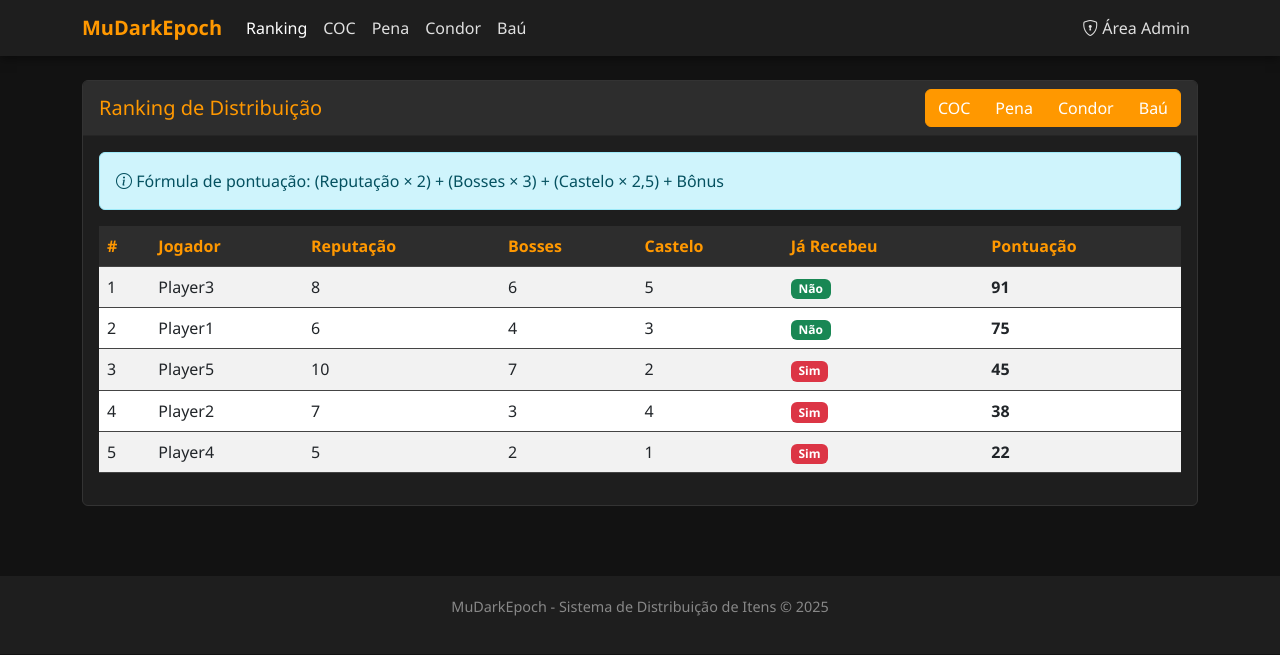
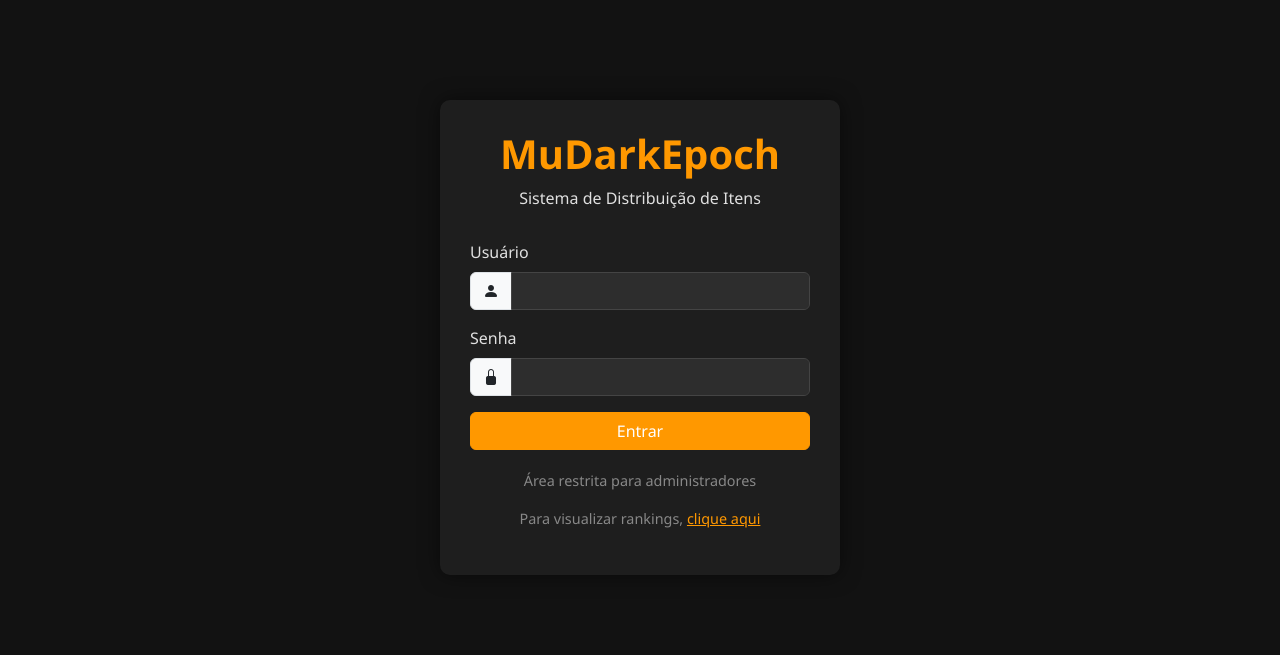
Before and after one commit to josielalv16/MuDarkEpoch, a Flask app: page / in a window 1280 px wide. Shown: the top 655 px of the page. Run offline with Flask 3, Linux system fonts and the light colour scheme; some libraries are stand-ins or nearby versions.

Commit message:
main - Alterações

```diff
--- a/app.py
+++ b/app.py
@@ -1,514 +1,43 @@
-from flask import Flask, render_template, redirect, url_for, flash, request, jsonify, send_from_directory
-from flask_sqlalchemy import SQLAlchemy
-from flask_login import LoginManager, UserMixin, login_user, logout_user, login_required, current_user
-from werkzeug.security import generate_password_hash, check_password_hash
+from flask import Flask, render_template, request, redirect, url_for, session
+import psycopg2
 import os
-from datetime import datetime
+from dotenv import load_dotenv
 
-# Inicialização do Flask
+load_dotenv()
+
 app = Flask(__name__)
-app.config['SECRET_KEY'] = 'asdf#FGSgvasgf$5$WGT'
+app.secret_key = os.getenv('SECRET_KEY')
 
-# Configuração do banco de dados
-app.config['SQLALCHEMY_DATABASE_URI'] = 'sqlite:///mudarkepoch.db'  # Usando SQLite para simplicidade
-app.config['SQLALCHEMY_TRACK_MODIFICATIONS'] = False
+def get_db_connection():
+    conn = psycopg2.connect(os.getenv('DATABASE_URL'))
+    return conn
 
-# Inicialização das extensões
-db = SQLAlchemy(app)
-login_manager = LoginManager(app)
-login_manager.login_view = 'login'
-login_manager.login_message = 'Por favor, faça login para acessar esta página.'
-login_manager.login_message_category = 'warning'
-
-# Definição dos modelos
-class Admin(db.Model, UserMixin):
-    __tablename__ = 'admin'
-
-    id = db.Column(db.Integer, primary_key=True)
-    username = db.Column(db.String(64), unique=True, nullable=False)
-    password_hash = db.Column(db.String(256), nullable=False)
-    nome = db.Column(db.String(128), nullable=False)
-    ultimo_acesso = db.Column(db.DateTime, nullable=True)
-
-    def set_password(self, password):
-        self.password_hash = generate_password_hash(password)
-
-    def check_password(self, password):
-        return check_password_hash(self.password_hash, password)
-
-class Jogador(db.Model):
-    __tablename__ = 'jogador'
-
-    id = db.Column(db.Integer, primary_key=True)
-    nome = db.Column(db.String(64), unique=True, nullable=False)
-    ativo = db.Column(db.Boolean, default=True)
-    data_cadastro = db.Column(db.DateTime, default=datetime.utcnow)
-
-    pontuacoes = db.relationship('Pontuacao', backref='jogador', lazy=True)
-    historicos = db.relationship('Historico', backref='jogador', lazy=True)
-
-class Item(db.Model):
-    __tablename__ = 'item'
-
-    id = db.Column(db.Integer, primary_key=True)
-    nome = db.Column(db.String(64), nullable=False)
-    entregas_realizadas = db.Column(db.Integer, default=0)
-    limite_reset = db.Column(db.Integer, default=10)
-    descricao = db.Column(db.Text, nullable=True)
-
-    pontuacoes = db.relationship('Pontuacao', backref='item', lazy=True)
-    historicos = db.relationship('Historico', backref='item', lazy=True)
-
-class Pontuacao(db.Model):
-    __tablename__ = 'pontuacao'
-
-    id = db.Column(db.Integer, primary_key=True)
-    jogador_id = db.Column(db.Integer, db.ForeignKey('jogador.id'), nullable=False)
-    item_id = db.Column(db.Integer, db.ForeignKey('item.id'), nullable=False)
-    reputacao_semanal = db.Column(db.Integer, default=0)
-    participacoes_boss = db.Column(db.Integer, default=0)
-    participacoes_castelo = db.Column(db.Integer, default=0)
-    ja_recebeu = db.Column(db.Boolean, default=False)
-    pontuacao_total = db.Column(db.Integer, default=0)
-    ultima_atualizacao = db.Column(db.DateTime, default=datetime.utcnow)
-
-    def calcular_pontuacao(self):
-        pontuacao = (self.reputacao_semanal * 2) + (self.participacoes_boss * 3) + (self.participacoes_castelo * 2.5)
-        if not self.ja_recebeu:
-            pontuacao += 50
-        self.pontuacao_total = int(pontuacao)
-        return self.pontuacao_total
-
-class Historico(db.Model):
-    __tablename__ = 'historico'
-
-    id = db.Column(db.Integer, primary_key=True)
-    jogador_id = db.Column(db.Integer, db.ForeignKey('jogador.id'), nullable=False)
-    item_id = db.Column(db.Integer, db.ForeignKey('item.id'), nullable=False)
-    data_entrega = db.Column(db.DateTime, default=datetime.utcnow)
-    admin_id = db.Column(db.Integer, db.ForeignKey('admin.id'), nullable=False)
-
-@login_manager.user_loader
-def load_user(user_id):
-    return Admin.query.get(int(user_id))
-
-# Rotas de autenticação
-@app.route('/login', methods=['GET', 'POST'])
+@app.route('/', methods=['GET', 'POST'])
 def login():
     if request.method == 'POST':
-        username = request.form.get('username')
-        password = request.form.get('password')
+        usuario = request.form['username']
+        senha = request.form['password']
 
-        admin = Admin.query.filter_by(username=username).first()
+        conn = get_db_connection()
+        cur = conn.cursor()
+        cur.execute("SELECT * FROM usuarios WHERE username = %s AND password = %s", (usuario, senha))
+        user = cur.fetchone()
+        cur.close()
+        conn.close()
 
-        if admin and admin.check_password(password):
-            login_user(admin)
-            admin.ultimo_acesso = datetime.utcnow()
-            db.session.commit()
-            return redirect(url_for('dashboard'))
+        if user:
+            session['user'] = usuario
+            return redirect(url_for('hello'))
         else:
-            flash('Usuário ou senha inválidos', 'danger')
+            return render_template('login.html', erro='Usuário ou senha inválidos.')
 
     return render_template('login.html')
 
-@app.route('/logout')
-@login_required
-def logout():
-    logout_user()
-    flash('Você foi desconectado com sucesso', 'success')
-    return redirect(url_for('login'))
+@app.route('/hello')
+def hello():
+    if 'user' not in session:
+        return redirect(url_for('login'))
+    return render_template('hello.html', usuario=session['user'])
 
-# Rotas administrativas
-@app.route('/dashboard')
-@login_required
-def dashboard():
-    total_jogadores = Jogador.query.filter_by(ativo=True).count()
-    total_itens = Item.query.count()
-    ultimas_entregas = Historico.query.order_by(Historico.data_entrega.desc()).limit(5).all()
-
-    # Contagem de entregas por item
-    itens = Item.query.all()
-    estatisticas_itens = []
-    for item in itens:
-        estatisticas_itens.append({
-            'nome': item.nome,
-            'entregas': item.entregas_realizadas,
-            'limite': item.limite_reset
-        })
-
-    return render_template('dashboard.html',
-                          total_jogadores=total_jogadores,
-                          total_itens=total_itens,
-                          ultimas_entregas=ultimas_entregas,
-                          estatisticas_itens=estatisticas_itens)
-
-# Rotas para jogadores
-@app.route('/jogadores')
-@login_required
-def listar_jogadores():
-    jogadores = Jogador.query.all()
-    return render_template('jogadores.html', jogadores=jogadores)
-
-@app.route('/jogadores/novo', methods=['GET', 'POST'])
-@login_required
-def novo_jogador():
-    if request.method == 'POST':
-        nome = request.form.get('nome')
-
-        if not nome:
-            flash('Nome é obrigatório', 'danger')
-            return redirect(url_for('novo_jogador'))
-
-        if Jogador.query.filter_by(nome=nome).first():
-            flash('Jogador com este nome já existe', 'danger')
-            return redirect(url_for('novo_jogador'))
-
-        jogador = Jogador(nome=nome)
-        db.session.add(jogador)
-
-        # Criar pontuações iniciais para todos os itens
-        itens = Item.query.all()
-        for item in itens:
-            pontuacao = Pontuacao(jogador_id=jogador.id, item_id=item.id)
-            db.session.add(pontuacao)
-
-        db.session.commit()
-        flash('Jogador adicionado com sucesso', 'success')
-        return redirect(url_for('listar_jogadores'))
-
-    return render_template('novo_jogador.html')
-
-@app.route('/jogadores/editar/<int:id>', methods=['GET', 'POST'])
-@login_required
-def editar_jogador(id):
-    jogador = Jogador.query.get_or_404(id)
-
-    if request.method == 'POST':
-        nome = request.form.get('nome')
-        ativo = 'ativo' in request.form
-
-        if not nome:
-            flash('Nome é obrigatório', 'danger')
-            return redirect(url_for('editar_jogador', id=id))
-
-        jogador_existente = Jogador.query.filter_by(nome=nome).first()
-        if jogador_existente and jogador_existente.id != id:
-            flash('Jogador com este nome já existe', 'danger')
-            return redirect(url_for('editar_jogador', id=id))
-
-        jogador.nome = nome
-        jogador.ativo = ativo
-        db.session.commit()
-
-        flash('Jogador atualizado com sucesso', 'success')
-        return redirect(url_for('listar_jogadores'))
-
-    return render_template('editar_jogador.html', jogador=jogador)
-
-# Rotas para pontuações
-@app.route('/pontuacoes')
-@login_required
-def listar_pontuacoes():
-    item_id = request.args.get('item_id', 1, type=int)
-    item = Item.query.get_or_404(item_id)
-    itens = Item.query.all()
-
-    # Buscar jogadores ativos com suas pontuações para o item selecionado
-    jogadores_pontuacoes = db.session.query(
-        Jogador, Pontuacao
-    ).join(
-        Pontuacao, Jogador.id == Pontuacao.jogador_id
-    ).filter(
-        Jogador.ativo == True,
-        Pontuacao.item_id == item_id
-    ).order_by(
-        Pontuacao.pontuacao_total.desc()
-    ).all()
-
-    return render_template('pontuacoes.html',
-                          jogadores_pontuacoes=jogadores_pontuacoes,
-                          item_atual=item,
-                          itens=itens)
-
-@app.route('/pontuacoes/atualizar', methods=['GET', 'POST'])
-@login_required
-def atualizar_pontuacoes():
-    if request.method == 'POST':
-        item_id = request.form.get('item_id', type=int)
-        tipo = request.form.get('tipo')  # reputacao, boss, castelo
-
-        for key, value in request.form.items():
-            if key.startswith('jogador_'):
-                try:
-                    jogador_id = int(key.split('_')[1])
-                    valor = int(value) if value else 0
-
-                    pontuacao = Pontuacao.query.filter_by(
-                        jogador_id=jogador_id,
-                        item_id=item_id
-                    ).first()
-
-                    if pontuacao:
-                        if tipo == 'reputacao':
-                            pontuacao.reputacao_semanal = valor
-                        elif tipo == 'boss':
-                            pontuacao.participacoes_boss = valor
-                        elif tipo == 'castelo':
-                            pontuacao.participacoes_castelo = valor
-
-                        pontuacao.calcular_pontuacao()
-                except ValueError:
-                    continue
-
-        db.session.commit()
-        flash('Pontuações atualizadas com sucesso', 'success')
-        return redirect(url_for('listar_pontuacoes', item_id=item_id))
-
-    item_id = request.args.get('item_id', 1, type=int)
-    tipo = request.args.get('tipo', 'reputacao')
-    item = Item.query.get_or_404(item_id)
-    itens = Item.query.all()
-
-    jogadores = Jogador.query.filter_by(ativo=True).all()
-    pontuacoes = {}
-
-    for jogador in jogadores:
-        pontuacao = Pontuacao.query.filter_by(
-            jogador_id=jogador.id,
-            item_id=item_id
-        ).first()
-
-        if pontuacao:
-            if tipo == 'reputacao':
-                pontuacoes[jogador.id] = pontuacao.reputacao_semanal
-            elif tipo == 'boss':
-                pontuacoes[jogador.id] = pontuacao.participacoes_boss
-            elif tipo == 'castelo':
-                pontuacoes[jogador.id] = pontuacao.participacoes_castelo
-
-    return render_template('atualizar_pontuacoes.html',
-                          jogadores=jogadores,
-                          pontuacoes=pontuacoes,
-                          item=item,
-                          itens=itens,
-                          tipo=tipo)
-
-# Rotas para entregas
-@app.route('/entregas/confirmar/<int:jogador_id>/<int:item_id>', methods=['POST'])
-@login_required
-def confirmar_entrega(jogador_id, item_id):
-    jogador = Jogador.query.get_or_404(jogador_id)
-    item = Item.query.get_or_404(item_id)
-
-    # Registrar entrega no histórico
-    historico = Historico(
-        jogador_id=jogador_id,
-        item_id=item_id,
-        admin_id=current_user.id
-    )
-    db.session.add(historico)
-
-    # Atualizar pontuação do jogador
-    pontuacao = Pontuacao.query.filter_by(
-        jogador_id=jogador_id,
-        item_id=item_id
-    ).first()
-
-    if pontuacao:
-        pontuacao.ja_recebeu = True
-        pontuacao.reputacao_semanal = 0
-        pontuacao.participacoes_boss = 0
-        pontuacao.participacoes_castelo = 0
-        pontuacao.calcular_pontuacao()
-
-    # Incrementar contador de entregas do item
-    item.entregas_realizadas += 1
-
-    db.session.commit()
-
-    # Verificar se atingiu limite para reset
-    if item.entregas_realizadas >= item.limite_reset:
-        flash(f'Atenção: O item {item.nome} atingiu o limite de entregas ({item.limite_reset}). Considere resetar o ranking.', 'warning')
-
-    flash(f'Entrega do item {item.nome} para {jogador.nome} confirmada com sucesso!', 'success')
-    return redirect(url_for('listar_pontuacoes', item_id=item_id))
-
-@app.route('/entregas/historico')
-@login_required
-def historico_entregas():
-    item_id = request.args.get('item_id', type=int)
-    jogador_id = request.args.get('jogador_id', type=int)
-
-    query = db.session.query(
-        Historico, Jogador, Item
-    ).join(
-        Jogador, Historico.jogador_id == Jogador.id
-    ).join(
-        Item, Historico.item_id == Item.id
-    )
-
-    if item_id:
-        query = query.filter(Historico.item_id == item_id)
-
-    if jogador_id:
-        query = query.filter(Historico.jogador_id == jogador_id)
-
-    historicos = query.order_by(Historico.data_entrega.desc()).all()
-
-    itens = Item.query.all()
-    jogadores = Jogador.query.all()
-
-    return render_template('historico.html',
-                          historicos=historicos,
-                          itens=itens,
-                          jogadores=jogadores,
-                          item_id_filtro=item_id,
-                          jogador_id_filtro=jogador_id)
-
-@app.route('/entregas/reset/<int:item_id>', methods=['POST'])
-@login_required
-def reset_ranking(item_id):
-    item = Item.query.get_or_404(item_id)
-
-    # Resetar status "já recebeu" para todos os jogadores
-    pontuacoes = Pontuacao.query.filter_by(item_id=item_id).all()
-    for pontuacao in pontuacoes:
-        pontuacao.ja_recebeu = False
-        pontuacao.calcular_pontuacao()
-
-    # Resetar contador de entregas do item
-    item.entregas_realizadas = 0
-
-    db.session.commit()
-
-    flash(f'Ranking do item {item.nome} foi resetado com sucesso!', 'success')
-    return redirect(url_for('listar_pontuacoes', item_id=item_id))
-
-# Rotas para itens
-@app.route('/itens')
-@login_required
-def listar_itens():
-    itens = Item.query.all()
-    return render_template('itens.html', itens=itens)
-
-@app.route('/itens/editar/<int:id>', methods=['GET', 'POST'])
-@login_required
-def editar_item(id):
-    item = Item.query.get_or_404(id)
-
-    if request.method == 'POST':
-        nome = request.form.get('nome')
-        limite_reset = request.form.get('limite_reset', type=int)
-        descricao = request.form.get('descricao')
-
-        if not nome:
-            flash('Nome é obrigatório', 'danger')
-            return redirect(url_for('editar_item', id=id))
-
-        item_existente = Item.query.filter_by(nome=nome).first()
-        if item_existente and item_existente.id != id:
-            flash('Item com este nome já existe', 'danger')
-            return redirect(url_for('editar_item', id=id))
-
-        item.nome = nome
-        item.limite_reset = limite_reset if limite_reset else 10
-        item.descricao = descricao
-        db.session.commit()
-
-        flash('Item atualizado com sucesso', 'success')
-        return redirect(url_for('listar_itens'))
-
-    return render_template('editar_item.html', item=item)
-
-# Rota principal para visualização pública
-@app.route('/')
-def index():
-    return render_template('index.html')
-
-# Rota para visualização de ranking público
-@app.route('/ranking/<int:item_id>')
-def ranking(item_id):
-    item = Item.query.get_or_404(item_id)
-    itens = Item.query.all()
-
-    # Buscar jogadores ativos com suas pontuações para o item selecionado
-    jogadores_pontuacoes = db.session.query(
-        Jogador, Pontuacao
-    ).join(
-        Pontuacao, Jogador.id == Pontuacao.jogador_id
-    ).filter(
-        Jogador.ativo == True,
-        Pontuacao.item_id == item_id
-    ).order_by(
-        Pontuacao.pontuacao_total.desc()
-    ).all()
-
-    return render_template('ranking.html',
-                          jogadores_pontuacoes=jogadores_pontuacoes,
-                          item_atual=item,
-                          itens=itens)
-
-# Inicialização do banco de dados e dados iniciais
-with app.app_context():
-    db.create_all()
-
-    # Verificar se existe pelo menos um admin
-    if not Admin.query.first():
-        admin = Admin(username='admin', nome='Administrador')
-        admin.set_password('admin123')
-        db.session.add(admin)
-        db.session.commit()
-
-    # Verificar se existem itens padrão
-    if not Item.query.first():
-        itens_padrao = [
-            {'nome': 'COC', 'limite_reset': 10, 'descricao': 'Colar of Covenant'},
-            {'nome': 'Pena', 'limite_reset': 10, 'descricao': 'Pena da Fênix'},
-            {'nome': 'Condor', 'limite_reset': 10, 'descricao': 'Condor Flame'},
-            {'nome': 'Baú', 'limite_reset': 8, 'descricao': 'Baú do Tesouro'}
-        ]
-
-        for item_data in itens_padrao:
-            item = Item(**item_data)
-            db.session.add(item)
-
-        db.session.commit()
-
-    # Adicionar alguns jogadores de exemplo se não existirem
-    if not Jogador.query.first():
-        jogadores_exemplo = [
-            {'nome': 'Player1'},
-            {'nome': 'Player2'},
-            {'nome': 'Player3'},
-            {'nome': 'Player4'},
-            {'nome': 'Player5'}
-        ]
-
-        for jogador_data in jogadores_exemplo:
-            jogador = Jogador(**jogador_data)
-            db.session.add(jogador)
-
-        db.session.commit()
-
-        # Criar pontuações iniciais para todos os jogadores e itens
-        jogadores = Jogador.query.all()
-        itens = Item.query.all()
-
-        for jogador in jogadores:
-            for item in itens:
-                pontuacao = Pontuacao(
-                    jogador_id=jogador.id,
-                    item_id=item.id,
-                    reputacao_semanal=5 + (jogador.id % 5),
-                    participacoes_boss=3 + (jogador.id % 4),
-                    participacoes_castelo=2 + (jogador.id % 3),
-                    ja_recebeu=False
-                )
-                pontuacao.calcular_pontuacao()
-                db.session.add(pontuacao)
-
-        db.session.commit()
-
-# Iniciar o servidor
 if __name__ == '__main__':
-    app.run(host='0.0.0.0', port=int(os.environ.get('PORT', 5000)))
+    app.run(debug=True)
--- a/templates/login.html
+++ b/templates/login.html
@@ -66,17 +66,11 @@
                 <p>Sistema de Distribuição de Itens</p>
             </div>
 
-            {% with messages = get_flashed_messages(with_categories=true) %}
-                {% if messages %}
-                    {% for category, message in messages %}
-                        <div class="alert alert-{{ category }}" role="alert">
-                            {{ message }}
-                        </div>
-                    {% endfor %}
-                {% endif %}
-            {% endwith %}
+            {% if erro %}
+                <p style="color:red;">{{ erro }}</p>
+            {% endif %}
 
-            <form method="post" action="/login">
+            <form method="POST">
                 <div class="mb-3">
                     <label for="username" class="form-label">Usuário</label>
                     <div class="input-group">
```
Also changed, not shown: guia_instalacao.md (deleted, +0 -126 lines), requirements.txt (+3 -4 lines), static/style.css (added, +8 -0 lines), templates/hello.html (added, +9 -0 lines).
